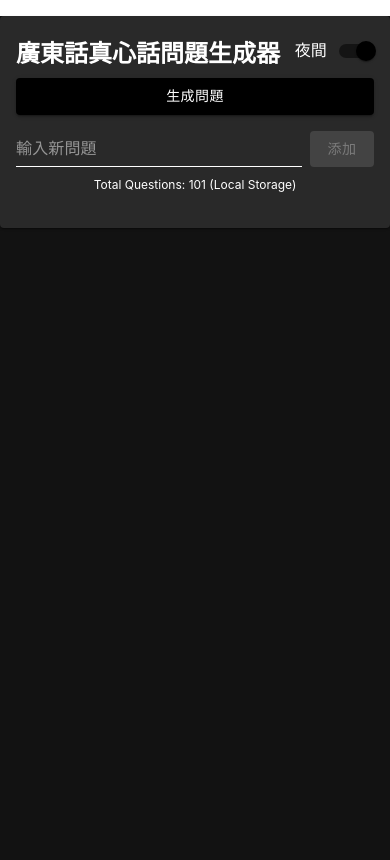
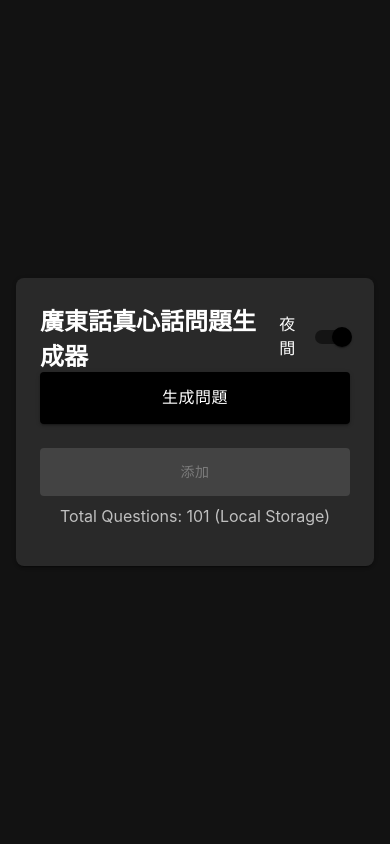
Before and after one commit to heilcheng/Truth-or-Dare-Canto, a React (Create React App) app: page / in a window 390 px wide. Built offline with nearby package versions, Linux system fonts and the light colour scheme.

Commit message:
Improve responsive design for perfect mobile and desktop experience

```diff
--- a/public/index.html
+++ b/public/index.html
@@ -7,7 +7,7 @@
     <meta name="theme-color" content="#000000" />
     <meta
       name="description"
-      content="Web site created using create-react-app"
+      content="廣東話真心話問題生成器 - Cantonese Truth or Dare Question Generator"
     />
     <link rel="apple-touch-icon" href="%PUBLIC_URL%/logo192.png" />
     <!--
@@ -24,7 +24,7 @@
       work correctly both with client-side routing and a non-root public URL.
       Learn how to configure a non-root public URL by running `npm run build`.
     -->
-    <title>React App</title>
+    <title>廣東話真心話問題生成器</title>
   </head>
   <body>
     <noscript>You need to enable JavaScript to run this app.</noscript>
--- a/src/App.css
+++ b/src/App.css
@@ -36,3 +36,141 @@
     transform: rotate(360deg);
   }
 }
+
+/* Responsive design improvements */
+* {
+  box-sizing: border-box;
+}
+
+body {
+  margin: 0;
+  padding: 0;
+  font-family: -apple-system, BlinkMacSystemFont, 'Segoe UI', 'Roboto', 'Oxygen',
+    'Ubuntu', 'Cantarell', 'Fira Sans', 'Droid Sans', 'Helvetica Neue',
+    sans-serif;
+  -webkit-font-smoothing: antialiased;
+  -moz-osx-font-smoothing: grayscale;
+  overflow-x: hidden;
+}
+
+/* Mobile-first responsive design */
+@media (max-width: 600px) {
+  /* Ensure proper touch targets on mobile */
+  button {
+    min-height: 44px;
+    min-width: 44px;
+  }
+
+  /* Improve text readability on small screens */
+  p, h1, h2, h3, h4, h5, h6 {
+    word-wrap: break-word;
+    overflow-wrap: break-word;
+  }
+
+  /* Prevent horizontal scrolling */
+  .MuiCard-root {
+    margin: 0 !important;
+    border-radius: 0 !important;
+  }
+}
+
+/* Tablet and desktop improvements */
+@media (min-width: 601px) {
+  .MuiCard-root {
+    margin: auto !important;
+  }
+}
+
+/* Ensure smooth transitions */
+.MuiBox-root {
+  transition: all 0.3s ease;
+}
+
+/* Improve focus states for accessibility */
+button:focus,
+input:focus {
+  outline: 2px solid #1976d2;
+  outline-offset: 2px;
+}
+
+/* Dark mode improvements */
+[data-mui-color-scheme="dark"] {
+  background-color: #121212;
+}
+
+/* Loading state improvements */
+.loading-text {
+  animation: pulse 1.5s ease-in-out infinite;
+}
+
+@keyframes pulse {
+  0%, 100% {
+    opacity: 1;
+  }
+  50% {
+    opacity: 0.5;
+  }
+}
+
+/* Question card improvements */
+.question-card {
+  transition: transform 0.2s ease, box-shadow 0.2s ease;
+}
+
+.question-card:hover {
+  transform: translateY(-2px);
+  box-shadow: 0 4px 12px rgba(0, 0, 0, 0.15);
+}
+
+/* Input field improvements */
+.MuiInput-root {
+  transition: border-color 0.2s ease;
+}
+
+.MuiInput-root:focus-within {
+  border-color: #1976d2;
+}
+
+/* Button improvements */
+.MuiButton-root {
+  transition: all 0.2s ease;
+  text-transform: none;
+  font-weight: 500;
+}
+
+.MuiButton-root:hover {
+  transform: translateY(-1px);
+  box-shadow: 0 4px 8px rgba(0, 0, 0, 0.2);
+}
+
+/* Theme toggle improvements */
+.MuiSwitch-root {
+  transition: all 0.2s ease;
+}
+
+/* Responsive typography */
+@media (max-width: 480px) {
+  h2 {
+    font-size: 1.25rem !important;
+    line-height: 1.3 !important;
+  }
+
+  p {
+    font-size: 0.875rem !important;
+    line-height: 1.5 !important;
+  }
+}
+
+@media (min-width: 481px) and (max-width: 768px) {
+  h2 {
+    font-size: 1.5rem !important;
+    line-height: 1.4 !important;
+  }
+}
+
+@media (min-width: 769px) {
+  h2 {
+    font-size: 2rem !important;
+    line-height: 1.2 !important;
+  }
+}
--- a/src/App.js
+++ b/src/App.js
@@ -195,25 +195,76 @@ const TruthOrDareGenerator = () => {
 
   return (
     <ThemeProvider theme={theme}>
-      <Box sx={{ minHeight: '100vh', bgcolor: 'background.default', transition: 'background 0.3s' }}>
-        <Card sx={{ maxWidth: 400, margin: 'auto', marginTop: 2, backgroundColor: 'background.paper' }}>
-          <CardContent>
-            <div style={{ display: 'flex', justifyContent: 'space-between', alignItems: 'center', marginBottom: 8 }}>
-              <h2 style={{ color: themeMode === 'dark' ? 'white' : '#222', margin: 0 }}>廣東話真心話問題生成器</h2>
+      <Box
+        sx={{
+          minHeight: '100vh',
+          bgcolor: 'background.default',
+          transition: 'background 0.3s',
+          display: 'flex',
+          alignItems: 'center',
+          justifyContent: 'center',
+          padding: { xs: 2, sm: 3, md: 4 },
+          boxSizing: 'border-box'
+        }}
+      >
+        <Card
+          sx={{
+            width: '100%',
+            maxWidth: { xs: '100%', sm: 450, md: 500 },
+            backgroundColor: 'background.paper',
+            borderRadius: { xs: 2, sm: 3 },
+            boxShadow: { xs: 2, sm: 4, md: 6 }
+          }}
+        >
+          <CardContent sx={{ padding: { xs: 3, sm: 4 } }}>
+            <div style={{
+              display: 'flex',
+              flexDirection: { xs: 'column', sm: 'row' },
+              justifyContent: 'space-between',
+              alignItems: { xs: 'flex-start', sm: 'center' },
+              marginBottom: { xs: 3, sm: 4 },
+              gap: { xs: 2, sm: 0 }
+            }}>
+              <h2 style={{
+                color: themeMode === 'dark' ? 'white' : '#222',
+                margin: 0,
+                fontSize: { xs: '1.5rem', sm: '1.75rem', md: '2rem' },
+                textAlign: { xs: 'center', sm: 'left' },
+                width: { xs: '100%', sm: 'auto' }
+              }}>
+                廣東話真心話問題生成器
+              </h2>
               <FormControlLabel
                 control={<Switch checked={themeMode === 'dark'} onChange={handleThemeToggle} color="primary" />}
                 label={themeMode === 'dark' ? '夜間' : '日間'}
                 labelPlacement="start"
-                sx={{ marginLeft: 1, color: themeMode === 'dark' ? 'white' : '#222' }}
+                sx={{
+                  marginLeft: { xs: 0, sm: 1 },
+                  color: themeMode === 'dark' ? 'white' : '#222',
+                  alignSelf: { xs: 'center', sm: 'flex-start' }
+                }}
               />
             </div>
 
             {loading && (
-              <p style={{ color: themeMode === 'dark' ? 'white' : '#222', textAlign: 'center' }}>Loading questions...</p>
+              <p style={{
+                color: themeMode === 'dark' ? 'white' : '#222',
+                textAlign: 'center',
+                fontSize: { xs: '0.9rem', sm: '1rem' }
+              }}>
+                Loading questions...
+              </p>
             )}
 
             {error && (
-              <p style={{ color: '#ff6b6b', textAlign: 'center', fontSize: '14px' }}>{error}</p>
+              <p style={{
+                color: '#ff6b6b',
+                textAlign: 'center',
+                fontSize: { xs: '0.8rem', sm: '0.9rem' },
+                marginBottom: 2
+              }}>
+                {error}
+              </p>
             )}
 
             <Button
@@ -221,37 +272,79 @@ const TruthOrDareGenerator = () => {
               onClick={generateQuestion}
               fullWidth
               disabled={loading}
-              sx={{ marginBottom: 2, backgroundColor: themeMode === 'dark' ? 'black' : 'primary.main', '&:hover': { backgroundColor: themeMode === 'dark' ? '#333' : '#1565c0' } }}
+              sx={{
+                marginBottom: 3,
+                padding: { xs: 1.5, sm: 2 },
+                fontSize: { xs: '1rem', sm: '1.1rem' },
+                backgroundColor: themeMode === 'dark' ? 'black' : 'primary.main',
+                '&:hover': { backgroundColor: themeMode === 'dark' ? '#333' : '#1565c0' }
+              }}
             >
               生成問題
             </Button>
 
             {currentQuestion && (
-              <Card variant="outlined" sx={{ marginBottom: 2, padding: 2, backgroundColor: themeMode === 'dark' ? '#2C2C2C' : '#f5f5f5', color: themeMode === 'dark' ? 'white' : '#222' }}>
-                <p>{currentQuestion}</p>
+              <Card
+                variant="outlined"
+                sx={{
+                  marginBottom: 3,
+                  padding: { xs: 2.5, sm: 3 },
+                  backgroundColor: themeMode === 'dark' ? '#2C2C2C' : '#f5f5f5',
+                  color: themeMode === 'dark' ? 'white' : '#222',
+                  borderRadius: 2
+                }}
+              >
+                <p style={{
+                  margin: 0,
+                  fontSize: { xs: '0.95rem', sm: '1rem' },
+                  lineHeight: 1.6,
+                  textAlign: 'center'
+                }}>
+                  {currentQuestion}
+                </p>
               </Card>
             )}
 
-            <div style={{ display: 'flex', gap: '8px' }}>
+            <div style={{
+              display: 'flex',
+              flexDirection: { xs: 'column', sm: 'row' },
+              gap: { xs: 2, sm: 1 },
+              marginBottom: 2
+            }}>
               <Input
                 value={newQuestion}
                 onChange={(e) => setNewQuestion(e.target.value)}
                 placeholder="輸入新問題"
                 fullWidth
                 disabled={loading}
-                sx={{ color: themeMode === 'dark' ? 'white' : '#222', '&:before': { borderBottomColor: themeMode === 'dark' ? 'white' : '#222' } }}
+                sx={{
+                  color: themeMode === 'dark' ? 'white' : '#222',
+                  '&:before': { borderBottomColor: themeMode === 'dark' ? 'white' : '#222' },
+                  fontSize: { xs: '0.9rem', sm: '1rem' }
+                }}
               />
               <Button
                 variant="contained"
                 onClick={addNewQuestion}
                 disabled={loading || newQuestion.trim() === ""}
-                sx={{ backgroundColor: themeMode === 'dark' ? 'black' : 'primary.main', '&:hover': { backgroundColor: themeMode === 'dark' ? '#333' : '#1565c0' } }}
+                sx={{
+                  backgroundColor: themeMode === 'dark' ? 'black' : 'primary.main',
+                  '&:hover': { backgroundColor: themeMode === 'dark' ? '#333' : '#1565c0' },
+                  minWidth: { xs: '100%', sm: 'auto' },
+                  padding: { xs: 1.5, sm: 2 }
+                }}
               >
                 添加
               </Button>
             </div>
 
-            <p style={{ color: themeMode === 'dark' ? 'white' : '#222', fontSize: '12px', textAlign: 'center', marginTop: '10px' }}>
+            <p style={{
+              color: themeMode === 'dark' ? 'white' : '#222',
+              fontSize: { xs: '0.75rem', sm: '0.8rem' },
+              textAlign: 'center',
+              marginTop: '10px',
+              opacity: 0.7
+            }}>
               Total Questions: {questions.length} (Local Storage)
             </p>
           </CardContent>
```
